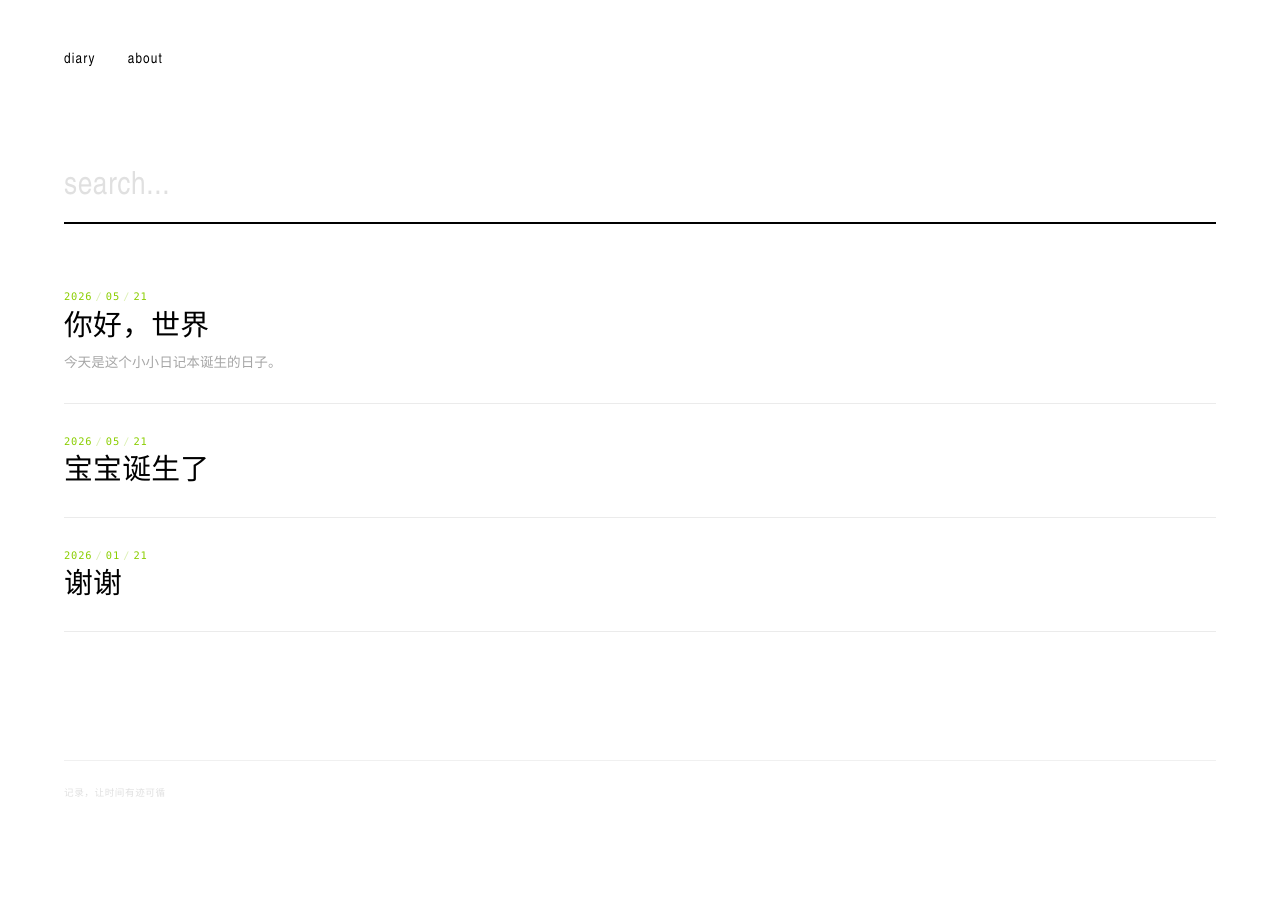
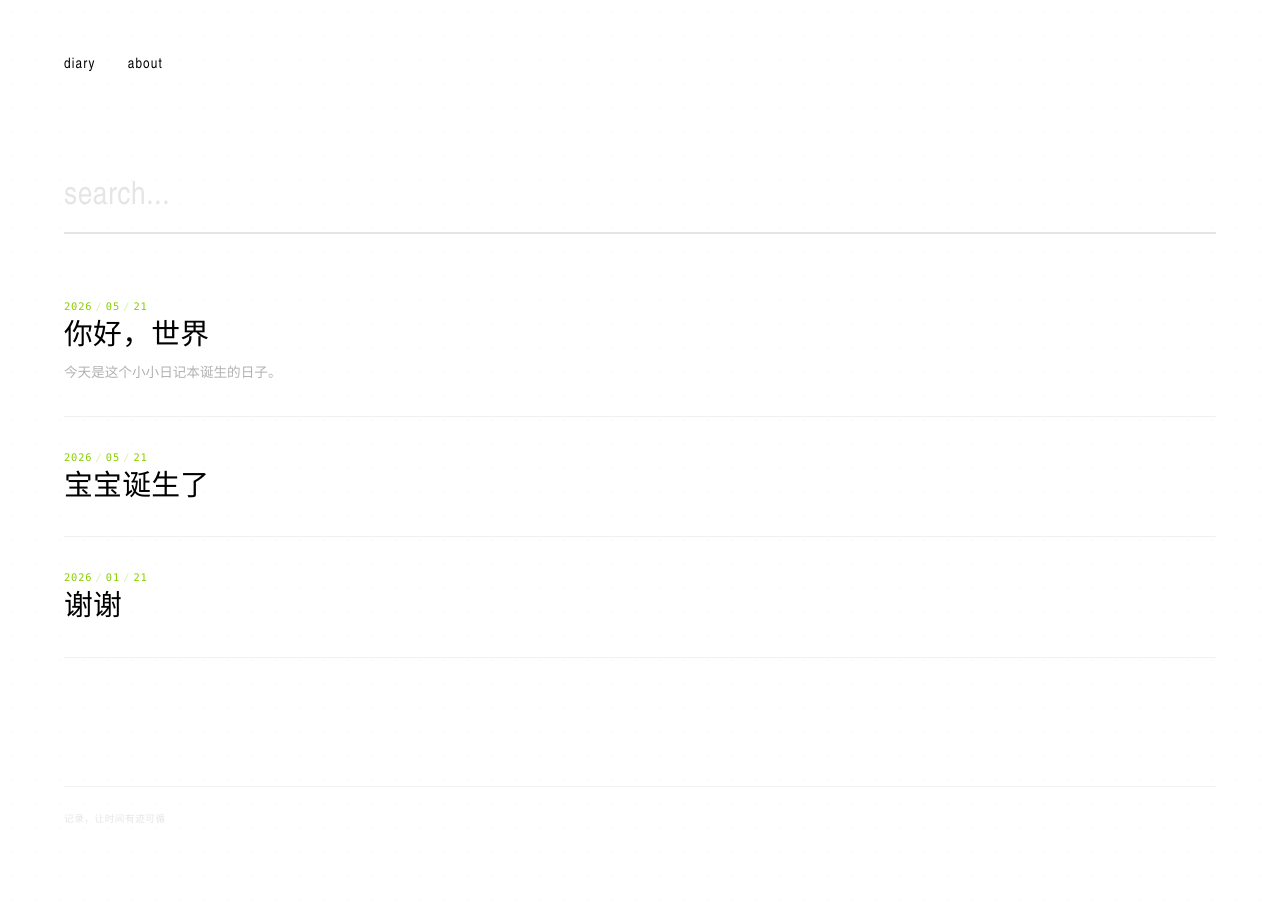
Before and after one commit to xjjjj159/xjjwri, a Jekyll site: the page built from index.html, in a window 1280 px wide. Built offline with Jekyll 4.4.1, drawn with Linux system fonts in a browser that asks for light colours; before the commit the page ends 900 px from its top, so only the background shows below that.

Commit message:
修复：搜索支持标题、图片尺寸/边框、背景纹理、弹性动画
- 编辑器搜索 API 现在匹配标题+正文，无关键词时显示全部文章
- 图片取消全幅出血，添加 1px 微边框，hover 微放大
- body 添加点阵纹理背景
- 全局动画升级为 cubic-bezier 弹性曲线，时长 0.3s-0.6s
- hover 反馈：弹簧拉伸/位移/颜色渐变
- active 反馈：即时缩放/背景色响应
- 链接 hover 下划线偏移动画
- 搜索框默认状态边框淡化，聚焦渐变绿色

Co-Authored-By: Claude Opus 4.7 <noreply@anthropic.com>

```diff
--- a/assets/css/main.scss
+++ b/assets/css/main.scss
@@ -10,6 +10,8 @@
   --font-heading: "Arial Narrow", "HelveticaNeue-Condensed", "Helvetica Neue Condensed", "Arial", sans-serif;
   --font-body: -apple-system, "PingFang SC", "Helvetica Neue", system-ui, sans-serif;
   --font-mono: "SF Mono", SFMono-Regular, Menlo, Consolas, monospace;
+  --ease-spring: cubic-bezier(0.16, 1, 0.3, 1);
+  --ease-out: cubic-bezier(0.22, 0.61, 0.36, 1);
 }
 
 *, *::before, *::after { box-sizing: border-box; margin: 0; padding: 0; border-radius: 0 !important; }
@@ -26,6 +28,9 @@ body {
   line-height: 1.7;
   color: #000;
   background: #fff;
+  background-image:
+    radial-gradient(circle, rgba(0,0,0,0.02) 1px, transparent 1px);
+  background-size: 24px 24px;
   padding: 3rem 5vw 6rem;
   min-height: 100vh;
 }
@@ -48,13 +53,26 @@ body {
 .site-header__link {
   color: #000;
   text-decoration: none;
-  transition: all 0.15s ease;
+  transition: all 0.4s var(--ease-spring);
   display: inline-block;
+  padding: 0.3rem 0;
+  position: relative;
+}
+.site-header__link::after {
+  content: '';
+  position: absolute;
+  bottom: 0; left: 0;
+  width: 100%; height: 2px;
+  background: var(--green);
+  transform: scaleX(0);
+  transform-origin: left;
+  transition: transform 0.4s var(--ease-spring);
 }
 .site-header__link:hover {
   color: var(--green);
-  transform: scaleY(1.3);
+  transform: scaleY(1.25);
 }
+.site-header__link:hover::after { transform: scaleX(1); }
 .site-header__sep { display: none; }
 
 /* --- SEARCH --- */
@@ -62,7 +80,7 @@ body {
 .search-input {
   width: 100%;
   border: none;
-  border-bottom: 2px solid #000;
+  border-bottom: 2px solid rgba(0,0,0,0.1);
   background: transparent;
   padding: 1rem 0;
   font-size: 2rem;
@@ -72,18 +90,25 @@ body {
   outline: none;
   text-transform: lowercase;
   letter-spacing: 0.02em;
-  transition: border-color 0.2s;
+  transition: border-color 0.5s var(--ease-out);
 }
 .search-input:focus { border-bottom-color: var(--green); }
-.search-input::placeholder { color: rgba(0,0,0,0.12); }
-.search-results { list-style: none; margin-top: 1.5rem; }
+.search-input::placeholder { color: rgba(0,0,0,0.1); }
+.search-results { list-style: none; margin-top: 1rem; }
 .search-results li {
-  padding: 1rem 0;
-  border-bottom: 1px solid rgba(0,0,0,0.06);
+  padding: 1.1rem 0;
+  border-bottom: 1px solid rgba(0,0,0,0.05);
   cursor: pointer;
-  transition: all 0.15s ease;
+  transition: all 0.4s var(--ease-spring);
+  transform: translateX(0);
 }
-.search-results li:hover { padding-left: 0.5rem; }
+.search-results li:hover {
+  padding-left: 1.2rem;
+}
+.search-results li:active {
+  background: rgba(138,206,0,0.06);
+  transition: background 0.05s;
+}
 .search-result__title {
   font-family: var(--font-heading);
   font-size: 1.2rem;
@@ -102,7 +127,7 @@ body {
   font-family: var(--font-heading);
   font-size: 0.85rem;
   text-transform: lowercase;
-  opacity: 0.15;
+  opacity: 0.12;
   padding: 2rem 0;
   letter-spacing: 0.06em;
 }
@@ -113,11 +138,13 @@ body {
 
 /* --- POST CARD --- */
 .post-card {
-  padding: 1.8rem 0;
-  border-bottom: 1px solid rgba(0,0,0,0.08);
-  transition: all 0.2s ease;
+  padding: 2rem 0;
+  border-bottom: 1px solid rgba(0,0,0,0.06);
+  transition: all 0.5s var(--ease-spring);
+  transform: translateX(0);
 }
-.post-card:hover { padding-left: 1rem; }
+.post-card:hover { padding-left: 1.5rem; }
+.post-card:active { background: rgba(138,206,0,0.03); transition: background 0.05s; }
 .post-card:first-of-type { padding-top: 0; }
 .post-card__date {
   font-family: var(--font-mono);
@@ -128,9 +155,9 @@ body {
   display: flex;
   align-items: center;
   gap: 0.1rem;
-  transition: color 0.2s;
+  transition: all 0.5s var(--ease-spring);
 }
-.post-card:hover .post-card__date { color: #000; }
+.post-card:hover .post-card__date { color: #000; letter-spacing: 0.12em; }
 .post-card__date-divider { opacity: 0.3; margin: 0 0.1rem; }
 .post-card__title {
   font-size: 1.8rem;
@@ -144,26 +171,29 @@ body {
   color: #000;
   text-decoration: none;
   display: inline-block;
-  transition: all 0.15s ease;
+  transition: all 0.5s var(--ease-spring);
 }
 .post-card__title a:hover {
   color: var(--green);
-  transform: scaleY(1.2);
+  transform: scaleY(1.18);
 }
+.post-card__title a:active { transform: scaleY(0.95); transition: transform 0.05s; }
 .post-card__excerpt {
   font-size: 0.85rem;
-  opacity: 0.35;
+  opacity: 0.3;
   line-height: 1.6;
   margin-top: 0.5rem;
   max-width: 60ch;
+  transition: opacity 0.5s var(--ease-out);
 }
+.post-card:hover .post-card__excerpt { opacity: 0.5; }
 
 /* --- SINGLE POST --- */
 .post { margin-bottom: 6rem; }
 .post__header {
   margin-bottom: 4rem;
   padding-bottom: 2rem;
-  border-bottom: 2px solid #000;
+  border-bottom: 2px solid rgba(0,0,0,0.1);
 }
 .post__date {
   font-family: var(--font-mono);
@@ -183,16 +213,27 @@ body {
   line-height: 0.95;
   text-transform: lowercase;
   letter-spacing: -0.02em;
-  transition: transform 0.3s ease;
+  transition: all 0.6s var(--ease-spring);
 }
-.post__title:hover { transform: scaleY(1.15); transform-origin: top; }
+.post__title:hover {
+  transform: scaleY(1.12);
+  transform-origin: top;
+  letter-spacing: 0em;
+}
 
-.post__image-wrapper { margin: 0 -5vw 3rem; }
+.post__image-wrapper { margin-bottom: 2.5rem; }
 .post__image {
-  width: 100vw;
+  width: 100%;
   max-width: 100%;
   height: auto;
   display: block;
+  border: 1px solid rgba(0,0,0,0.08);
+  cursor: zoom-in;
+  transition: all 0.5s var(--ease-spring);
+}
+.post__image:hover {
+  border-color: rgba(0,0,0,0.2);
+  transform: scale(1.008);
 }
 
 .post__content {
@@ -202,13 +243,20 @@ body {
 }
 .post__content p { margin-bottom: 1.2rem; }
 .post__content img {
-  width: 100vw;
+  width: 100%;
   max-width: 100%;
   height: auto;
   display: block;
-  margin: 2rem -5vw;
+  margin: 2rem 0;
+  border: 1px solid rgba(0,0,0,0.08);
   cursor: zoom-in;
+  transition: all 0.5s var(--ease-spring);
 }
+.post__content img:hover {
+  border-color: rgba(0,0,0,0.2);
+  transform: scale(1.008);
+}
+.post__content img:active { transform: scale(0.98); transition: transform 0.08s; }
 .post__content h2, .post__content h3 {
   font-family: var(--font-heading);
   font-weight: 400;
@@ -224,15 +272,18 @@ body {
   padding-left: 1.5rem;
   border-left: 3px solid var(--green);
   opacity: 0.5;
+  transition: opacity 0.5s var(--ease-out);
 }
+.post__content blockquote:hover { opacity: 0.8; }
 .post__content a {
   color: #000;
   text-decoration: underline;
   text-decoration-color: var(--green);
   text-underline-offset: 0.2em;
-  transition: color 0.15s;
+  transition: all 0.3s var(--ease-out);
 }
-.post__content a:hover { color: var(--green); }
+.post__content a:hover { color: var(--green); text-underline-offset: 0.35em; }
+.post__content a:active { opacity: 0.5; transition: opacity 0.05s; }
 
 /* --- ABOUT --- */
 .about { padding-top: 1rem; }
@@ -252,15 +303,15 @@ body {
 .site-footer {
   margin-top: 8rem;
   padding-top: 1.5rem;
-  border-top: 1px solid rgba(0,0,0,0.06);
+  border-top: 1px solid rgba(0,0,0,0.05);
 }
 .site-footer__inner {
   font-family: var(--font-mono);
   font-size: 0.6rem;
   text-transform: lowercase;
-  opacity: 0.12;
+  opacity: 0.1;
   letter-spacing: 0.06em;
-  transition: opacity 0.3s;
+  transition: opacity 0.6s var(--ease-out);
 }
 .site-footer__inner:hover { opacity: 0.3; }
 
@@ -276,13 +327,14 @@ body {
   cursor: zoom-out;
   opacity: 0;
   pointer-events: none;
-  transition: opacity 0.2s ease;
+  transition: opacity 0.35s var(--ease-out);
 }
 .lightbox.open { opacity: 1; pointer-events: auto; }
 .lightbox img {
-  max-width: 94vw;
-  max-height: 94vh;
+  max-width: 90vw;
+  max-height: 90vh;
   object-fit: contain;
+  border: 1px solid rgba(0,0,0,0.06);
   cursor: default;
 }
 .lightbox__close {
@@ -292,22 +344,26 @@ body {
   font-family: var(--font-heading);
   font-size: 0.75rem;
   text-transform: lowercase;
-  opacity: 0.2;
+  opacity: 0.15;
   cursor: pointer;
   background: none;
   border: none;
   color: #000;
   letter-spacing: 0.06em;
-  transition: all 0.15s;
+  transition: all 0.4s var(--ease-spring);
 }
-.lightbox__close:hover { opacity: 0.8; color: var(--green); transform: scaleY(1.3); }
+.lightbox__close:hover {
+  opacity: 0.8;
+  color: var(--green);
+  transform: scaleY(1.25);
+}
+.lightbox__close:active { transform: scaleY(0.9); transition: transform 0.05s; }
 
 /* --- RESPONSIVE --- */
 @media (max-width: 480px) {
   body { padding: 2rem 1.2rem 4rem; }
-  .post__image-wrapper { margin: 0 -1.2rem 2rem; }
-  .post__content img { margin: 1.5rem -1.2rem; }
   .search-input { font-size: 1.5rem; }
   .post-card__title { font-size: 1.4rem; }
   .post__title { font-size: clamp(2rem, 7vw, 3.5rem); }
+  .post-card:hover { padding-left: 0.8rem; }
 }
```
Also changed, not shown: editor-server.js (+30 -9 lines), editor.html (+3 -7 lines).
